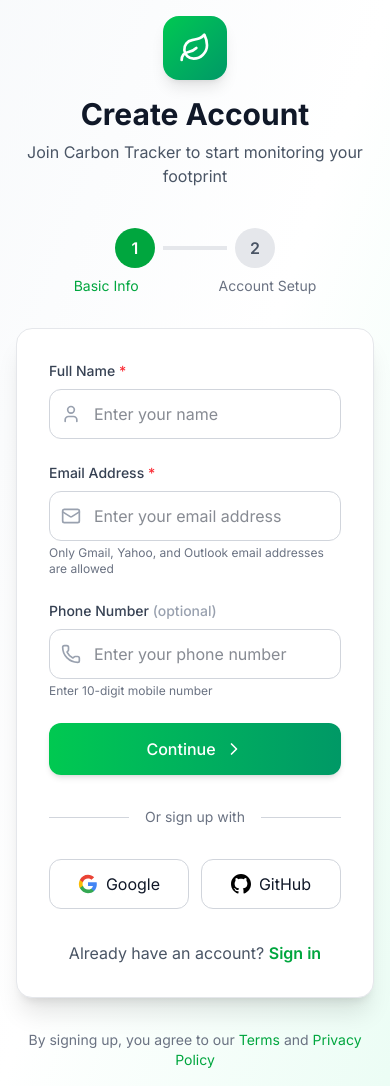
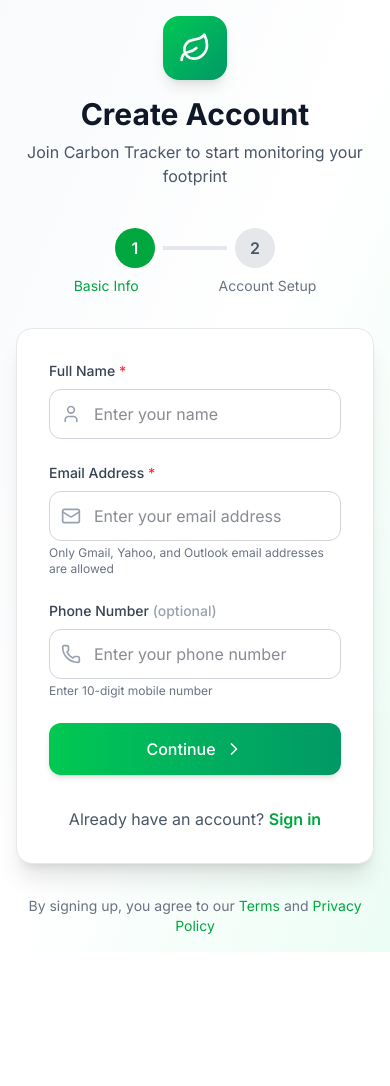
Before and after one commit to Glitxhed-Frenzy/Final_yearProject, a React (Vite) app in the folder carbon-frontend/: page /signup in a window 390 px wide. After the commit the page ends 952 px from the top, so only its background shows below. Built offline with nearby package versions, Linux system fonts and the light colour scheme.

Commit message:
Refactor SignUp component: streamline phone validation, remove social login options, and clean up validation logic

```diff
--- a/carbon-frontend/src/frontend/pages/SignUp.jsx
+++ b/carbon-frontend/src/frontend/pages/SignUp.jsx
@@ -62,11 +62,8 @@
   const handleChange = (e) => {
     const { name, value, type, checked } = e.target;
 
-    // For phone field, only allow digits and limit to 10
     if (name === 'phone') {
-      // Remove any non-digit characters
       const digitsOnly = value.replace(/\D/g, '');
-      // Limit to 10 digits
       const limited = digitsOnly.slice(0, 10);
 
       setFormData(prev => ({
@@ -81,12 +78,10 @@
       }));
     }
 
-    // Clear error for this field
     if (errors[name]) {
       setErrors(prev => ({ ...prev, [name]: "" }));
     }
 
-    // Check password strength
     if (name === 'password') {
       checkPasswordStrength(value);
     }
@@ -95,20 +90,17 @@
   const validateStep1 = () => {
     const newErrors = {};
 
-    // Full name validation
     if (!formData.fullName.trim()) {
       newErrors.fullName = "Full name is required";
     } else if (formData.fullName.trim().length < 3) {
       newErrors.fullName = "Name must be at least 3 characters";
     }
 
-    // Email validation with domain restrictions
     if (!formData.email.trim()) {
       newErrors.email = "Email is required";
     } else if (!/\S+@\S+\.\S+/.test(formData.email)) {
       newErrors.email = "Please enter a valid email address";
     } else {
-      // Check allowed domains
       const allowedDomains = ['gmail.com', 'yahoo.com', 'outlook.com'];
       const domain = formData.email.split('@')[1]?.toLowerCase();
 
@@ -117,7 +109,6 @@
       }
     }
 
-    // Phone number validation - exactly 10 digits
     if (formData.phone) {
       if (formData.phone.length !== 10) {
         newErrors.phone = "Phone number must be exactly 10 digits";
@@ -189,44 +180,6 @@
       setErrors({ form: errorMessage });
       alert(errorMessage);
     }
-  };
-
-  const handleGoogleSignUp = () => {
-    setIsLoading(true);
-    setTimeout(() => {
-      const mockGoogleUser = {
-        id: Date.now(),
-        name: "Google User",
-        email: "user@gmail.com",
-        role: "user",
-        createdAt: new Date().toISOString(),
-        authProvider: "google"
-      };
-
-      localStorage.setItem("user", JSON.stringify(mockGoogleUser));
-      localStorage.setItem("token", "mock-google-token");
-      setIsLoading(false);
-      navigate("/dashboard");
-    }, 1000);
-  };
-
-  const handleGithubSignUp = () => {
-    setIsLoading(true);
-    setTimeout(() => {
-      const mockGithubUser = {
-        id: Date.now(),
-        name: "GitHub User",
-        email: "user@github.com",
-        role: "user",
-        createdAt: new Date().toISOString(),
-        authProvider: "github"
-      };
-
-      localStorage.setItem("user", JSON.stringify(mockGithubUser));
-      localStorage.setItem("token", "mock-github-token");
-      setIsLoading(false);
-      navigate("/dashboard");
-    }, 1000);
   };
 
   const getPasswordStrengthColor = () => {
@@ -347,7 +300,6 @@
                       disabled={isLoading}
                     />
                   </div>
-                  {/* Helper text for allowed domains */}
                   <p className="text-xs text-gray-500 mt-1">
                     Only Gmail, Yahoo, and Outlook email addresses are allowed
                   </p>
@@ -359,7 +311,7 @@
                   )}
                 </div>
 
-                {/* Phone (Optional) - Now with 10 digit validation */}
+                {/* Phone (Optional) */}
                 <div>
                   <label className="block text-sm font-medium text-gray-700 mb-2">
                     Phone Number <span className="text-gray-400">(optional)</span>
@@ -442,7 +394,7 @@
                           <div
                             className={`h-full ${getPasswordStrengthColor()} transition-all duration-300`}
                             style={{ width: `${(passwordStrength.score / 4) * 100}%` }}
-                          ></div>
+                          />
                         </div>
                         <span className="text-sm font-medium text-gray-600">
                           {getPasswordStrengthText()}
@@ -586,44 +538,7 @@
             )}
           </form>
 
-          {/* Divider */}
-          <div className="relative my-8">
-            <div className="absolute inset-0 flex items-center">
-              <div className="w-full border-t border-gray-300"></div>
-            </div>
-            <div className="relative flex justify-center text-sm">
-              <span className="px-4 bg-white text-gray-500">Or sign up with</span>
-            </div>
-          </div>
-
-          {/* Social Sign Up */}
-          <div className="grid grid-cols-2 gap-3">
-            <button
-              type="button"
-              onClick={handleGoogleSignUp}
-              disabled={isLoading}
-              className="flex items-center justify-center py-3 px-4 border border-gray-300 rounded-xl hover:bg-gray-50 transition-colors"
-            >
-              <svg className="w-5 h-5 mr-2" viewBox="0 0 24 24">
-                <path fill="#4285F4" d="M22.56 12.25c0-.78-.07-1.53-.2-2.25H12v4.26h5.92c-.26 1.37-1.04 2.53-2.21 3.31v2.77h3.57c2.08-1.92 3.28-4.74 3.28-8.09z"/>
-                <path fill="#34A853" d="M12 23c2.97 0 5.46-.98 7.28-2.66l-3.57-2.77c-.98.66-2.23 1.06-3.71 1.06-2.86 0-5.29-1.93-6.16-4.53H2.18v2.84C3.99 20.53 7.7 23 12 23z"/>
-                <path fill="#FBBC05" d="M5.84 14.09c-.22-.66-.35-1.36-.35-2.09s.13-1.43.35-2.09V7.07H2.18C1.43 8.55 1 10.22 1 12s.43 3.45 1.18 4.93l2.85-2.22.81-.62z"/>
-                <path fill="#EA4335" d="M12 5.38c1.62 0 3.06.56 4.21 1.64l3.15-3.15C17.45 2.09 14.97 1 12 1 7.7 1 3.99 3.47 2.18 7.07l3.66 2.84c.87-2.6 3.3-4.53 6.16-4.53z"/>
-              </svg>
-              Google
-            </button>
-            <button
-              type="button"
-              onClick={handleGithubSignUp}
-              disabled={isLoading}
-              className="flex items-center justify-center py-3 px-4 border border-gray-300 rounded-xl hover:bg-gray-50 transition-colors"
-            >
-              <svg className="w-5 h-5 mr-2" fill="#000000" viewBox="0 0 24 24">
-                <path d="M12 0c-6.626 0-12 5.373-12 12 0 5.302 3.438 9.8 8.207 11.387.599.111.793-.261.793-.577v-2.234c-3.338.726-4.033-1.416-4.033-1.416-.546-1.387-1.333-1.756-1.333-1.756-1.089-.745.083-.729.083-.729 1.205.084 1.839 1.237 1.839 1.237 1.07 1.834 2.807 1.304 3.492.997.107-.775.418-1.305.762-1.604-2.665-.305-5.467-1.334-5.467-5.931 0-1.311.469-2.381 1.236-3.221-.124-.303-.535-1.524.117-3.176 0 0 1.008-.322 3.301 1.23.957-.266 1.983-.399 3.003-.404 1.02.005 2.047.138 3.006.404 2.291-1.552 3.297-1.23 3.297-1.23.653 1.653.242 2.874.118 3.176.77.84 1.235 1.911 1.235 3.221 0 4.609-2.807 5.624-5.479 5.921.43.372.823 1.102.823 2.222v3.293c0 .319.192.694.801.576 4.765-1.589 8.199-6.086 8.199-11.386 0-6.627-5.373-12-12-12z"/>
-              </svg>
-              GitHub
-            </button>
-          </div>
+          {/* Divider and Social Login - REMOVED */}
 
           {/* Sign In Link */}
           <div className="mt-8 text-center">
```
